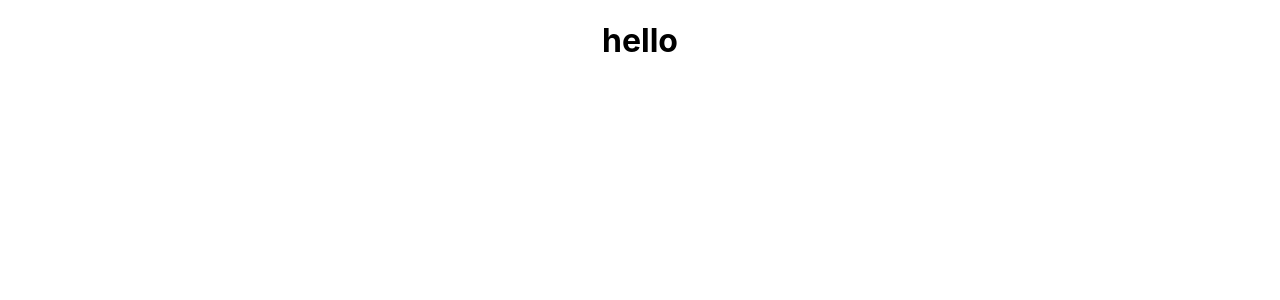
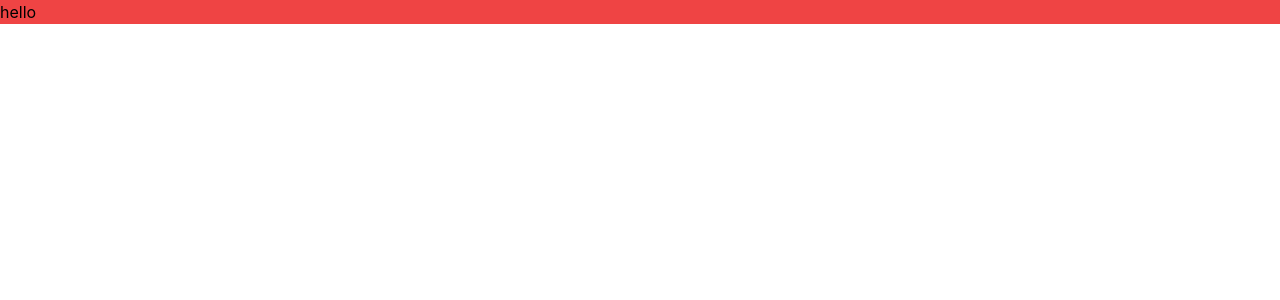
Before and after one commit to vyomgangwar25/youtube-clone, a React (Create React App) app: page / in a window 1280 px wide. Shown: the top 300 px of the page. Built offline with nearby package versions, Linux system fonts and the light colour scheme.

Commit message:
configure tailwind css

```diff
--- a/package.json
+++ b/package.json
@@ -34,5 +34,8 @@
       "last 1 firefox version",
       "last 1 safari version"
     ]
+  },
+  "devDependencies": {
+    "tailwindcss": "^3.4.1"
   }
 }
--- a/src/App.css
+++ b/src/App.css
@@ -1,38 +1,3 @@
-.App {
-  text-align: center;
-}
-
-.App-logo {
-  height: 40vmin;
-  pointer-events: none;
-}
-
-@media (prefers-reduced-motion: no-preference) {
-  .App-logo {
-    animation: App-logo-spin infinite 20s linear;
-  }
-}
-
-.App-header {
-  background-color: #282c34;
-  min-height: 100vh;
-  display: flex;
-  flex-direction: column;
-  align-items: center;
-  justify-content: center;
-  font-size: calc(10px + 2vmin);
-  color: white;
-}
-
-.App-link {
-  color: #61dafb;
-}
-
-@keyframes App-logo-spin {
-  from {
-    transform: rotate(0deg);
-  }
-  to {
-    transform: rotate(360deg);
-  }
-}
+@tailwind base;
+@tailwind components;
+@tailwind utilities;
--- a/src/App.js
+++ b/src/App.js
@@ -4,7 +4,7 @@
 function App() {
   return (
     <div className="App">
-       <h1>hello</h1>
+       <h1 className='bg-red-500'>hello</h1>
     </div>
   );
 }
--- /dev/null
+++ b/tailwind.config.js
@@ -0,0 +1,8 @@
+/** @type {import('tailwindcss').Config} */
+module.exports = {
+  content: ["./src/**/*.{html,js}"],
+  theme: {
+    extend: {},
+  },
+  plugins: [],
+}
```
Also changed, not shown: 1 other file (tests, documents, lock files or other folders).
